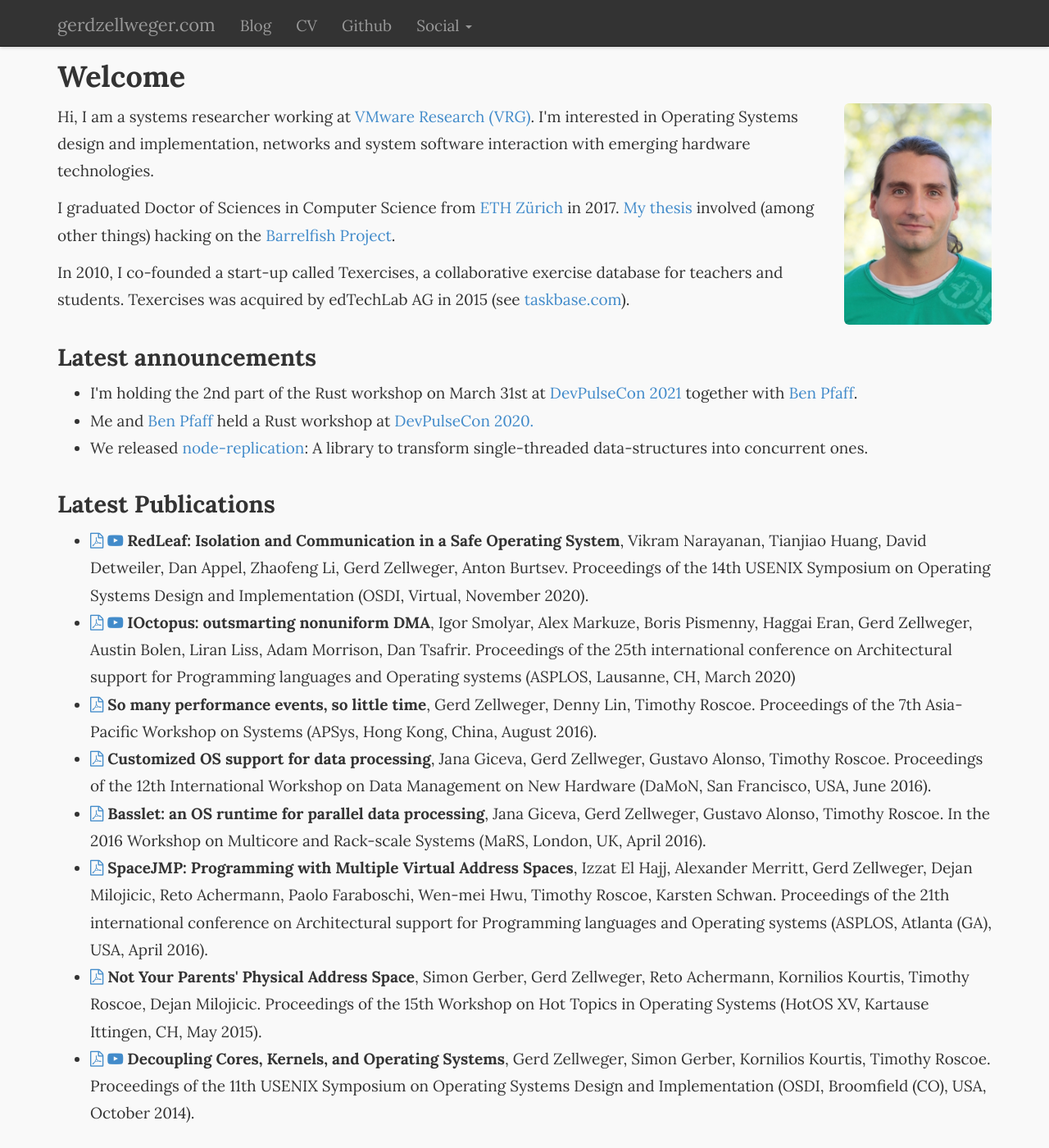
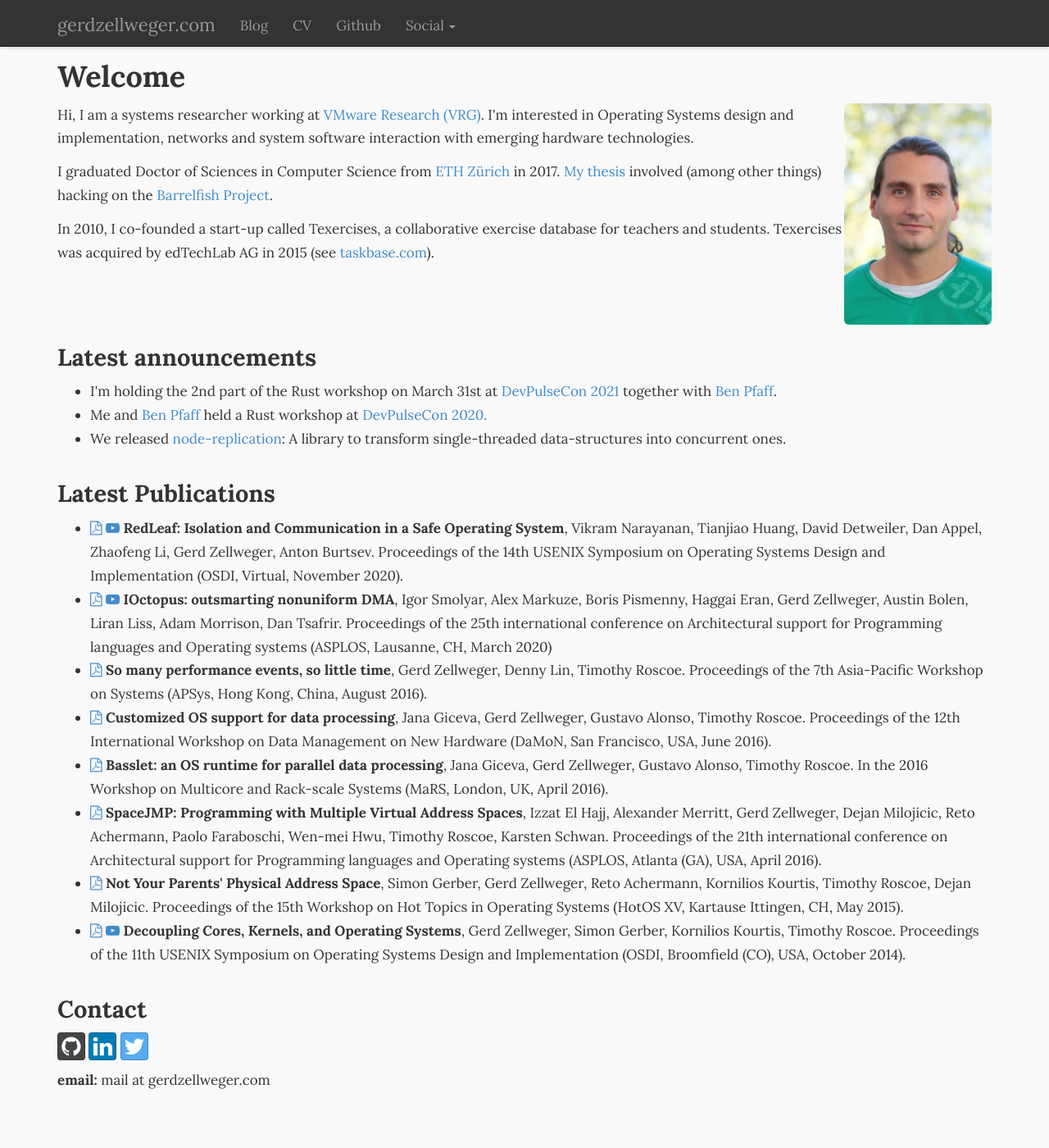
Before and after one commit to gz/website, a Jekyll site: the page built from index.html, in a window 1280 px wide and 1400 px high. Shown: the whole window at 82% size. Built offline with Jekyll 4.4.1, drawn with Linux system fonts in a browser that asks for light colours; nearby versions of some CDN libraries.

Commit message:
Tweak some more.

```diff
--- a/css/main.css
+++ b/css/main.css
@@ -1,7 +1,7 @@
 body {
   padding-top: 50px;
-  line-height: 1.75;
-  font-size: 1.9em;
+  line-height: 1.7;
+  font-size: 1.7em;
 }
 
 kbd {
```
